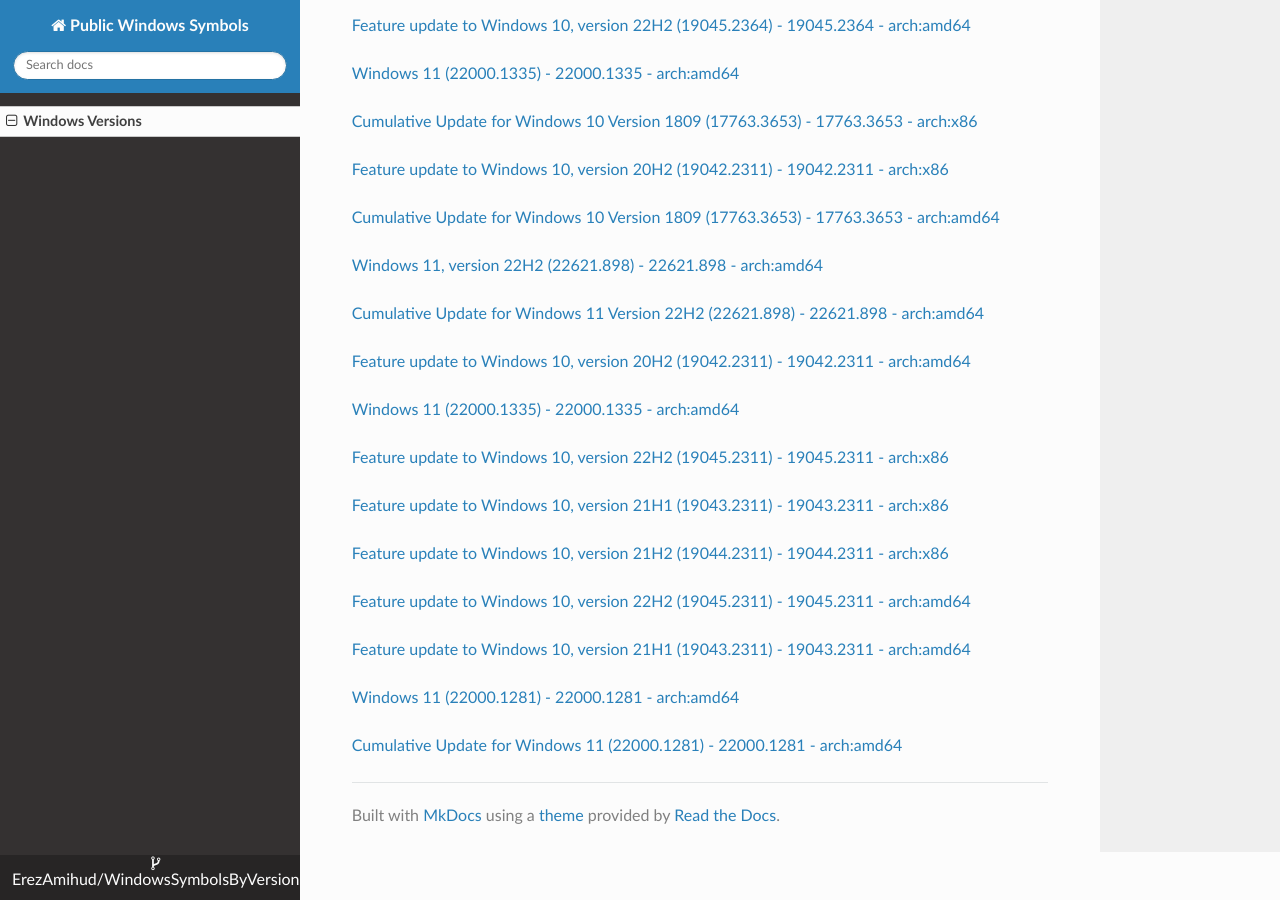
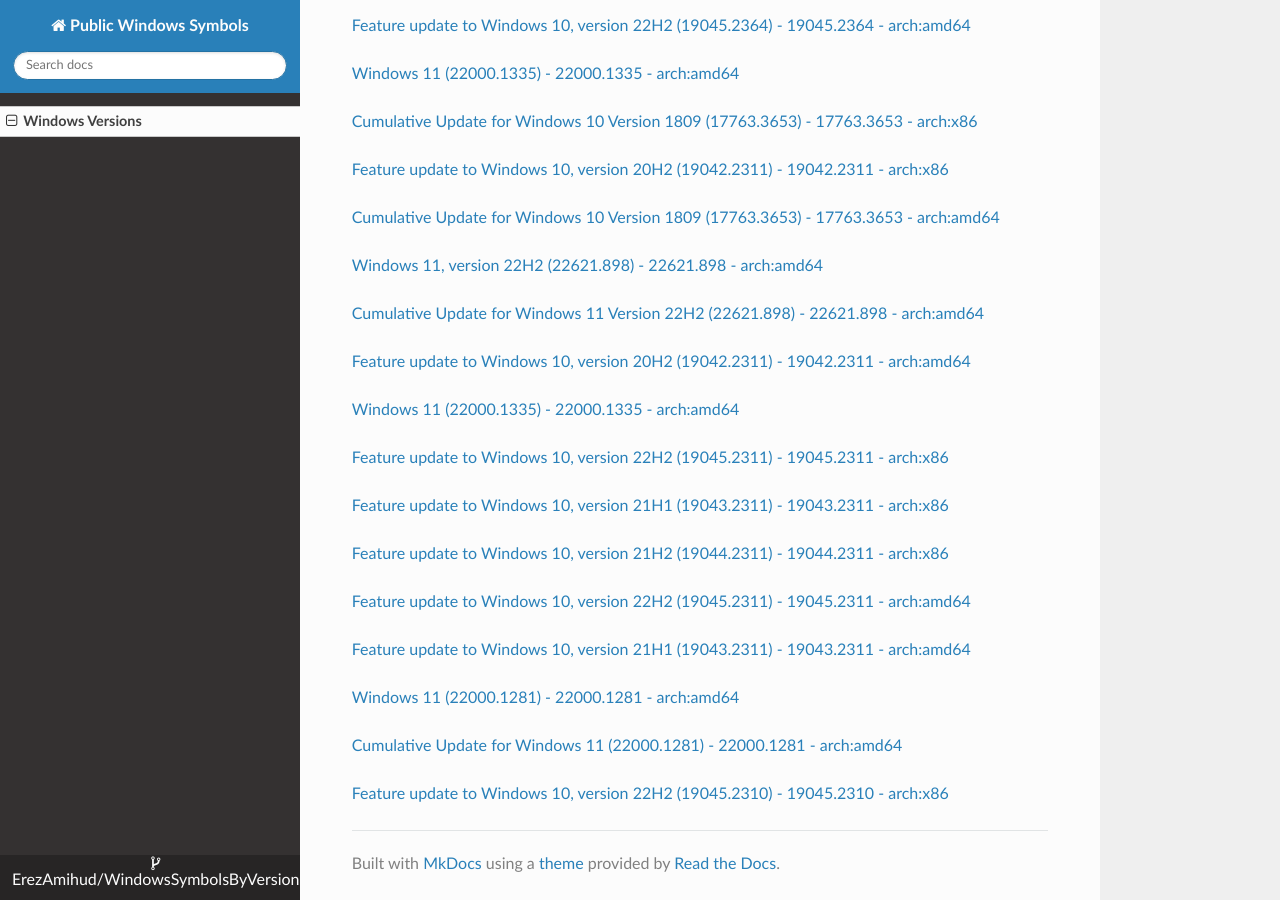
Before and after one commit to ErezAmihud/WindowsSymbolsByVersion, an MkDocs documentation site: the page built from docs/index.md, in a window 1280 px wide and 900 px high, scrolled down 44741 px. Built offline with MkDocs 1.6.1, drawn with Linux system fonts in a browser that asks for light colours; nearby versions of some CDN libraries.

Commit message:
Automated commit, add manifest for 1c95994c-8d53-46cf-bb50-ad8f13c7b26e

```diff
--- a/docs/index.md
+++ b/docs/index.md
@@ -2626,3 +2626,6 @@
 
 
 [Cumulative Update for Windows 11 (22000.1281) - 22000.1281 - arch:amd64](https://github.com/ErezAmihud/WindowsSymbolsByVersion/blob/main/manifests/bc08f4aa-041f-4f20-958c-8a7e8cb2c792.manifest)
+
+
+[Feature update to Windows 10, version 22H2 (19045.2310) - 19045.2310 - arch:x86](https://github.com/ErezAmihud/WindowsSymbolsByVersion/blob/main/manifests/1c95994c-8d53-46cf-bb50-ad8f13c7b26e.manifest)
```
Also changed, not shown: process_builds.json (+1 -1 lines), 1 other file.
